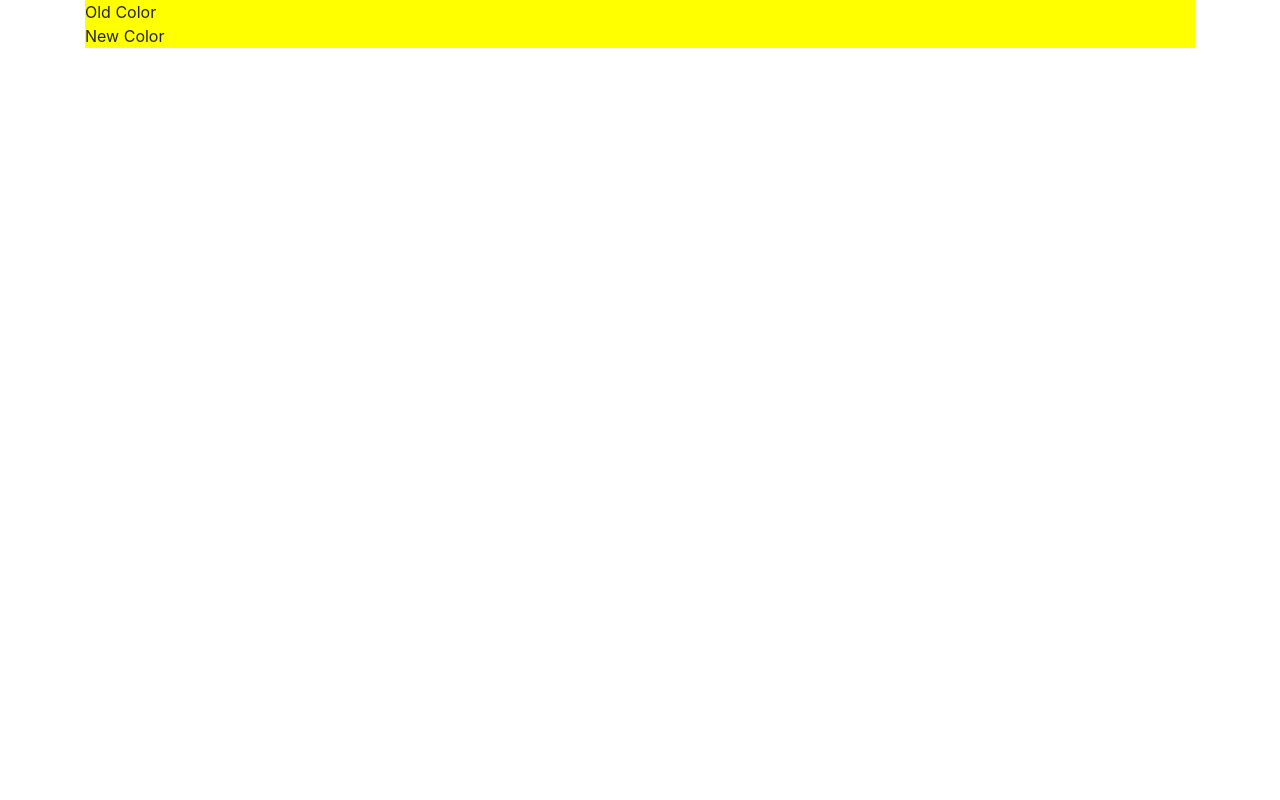
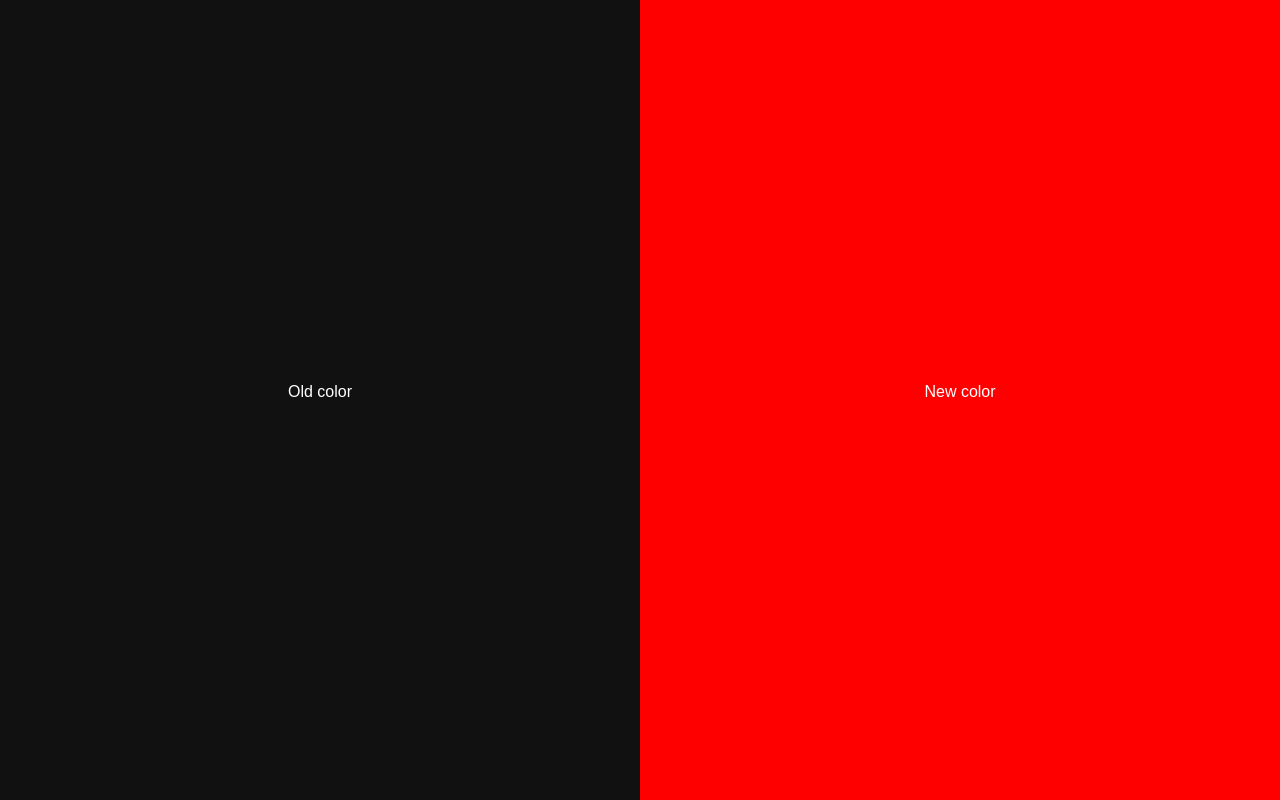
Before and after one commit to LewisFreitas/hackerschool, a website: page src/index.html in a window 1280 px wide. Drawn offline with nearby package versions, Linux system fonts and the light colour scheme.

Commit message:
final version b4 workshop

```diff
--- a/src/index.html
+++ b/src/index.html
@@ -1,4 +1,6 @@
+<!DOCTYPE html>
 <html>
+
 <head>
   <meta charset="utf-8">
   <meta name="viewport" content="width=device-width, initial-scale=1, shrink-to-fit=no">
@@ -12,21 +14,61 @@
   <script src="js/_config_addresses.js"></script>
   <script src="js/_config_lesson1.js"></script>
   <script src="js/app.js"></script>
+  <style>
+    body {
+      font-family: Arial;
+      color: white;
+    }
+
+    .split {
+      height: 100%;
+      width: 50%;
+      position: fixed;
+      z-index: 1;
+      top: 0;
+      overflow-x: hidden;
+      padding-top: 20px;
+    }
+
+    .left {
+      left: 0;
+      background-color: #111;
+    }
+
+    .right {
+      right: 0;
+      background-color: red;
+    }
+
+    .centered {
+      position: absolute;
+      top: 50%;
+      left: 50%;
+      transform: translate(-50%, -50%);
+      text-align: center;
+    }
+
+    .centered img {
+      width: 150px;
+      border-radius: 50%;
+    }
+  </style>
 </head>
+
 <body>
-    <div class="container">
-      <div class="panel panel-default" id="oldColor" style="background-color:yellow">
-        <div class="panel-body">Old Color</div>
-      </div>
-      <div class="panel panel-default" id="newColor" style="background-color:yellow">
-        <div class="panel-body">New Color</div>
+
+  <div id="oldColor" class="split left">
+    <div class="centered">
+      <p>Old color</p>
     </div>
   </div>
-    <div id="lesson1">
+
+  <div id="newColor" class="split right">
+    <div class="centered">
+      <p>New color</p>
     </div>
-    <div id="lesson2">
   </div>
-    <div id="lesson3">
-    </div>
+
 </body>
+
 </html>
--- a/src/js/_config_addresses.js
+++ b/src/js/_config_addresses.js
@@ -1,9 +1 @@
 Config_Lesson1Address = '0x2560c9b558bb475a35278dda8391d85ffb3d7e92'
-
-Config_Lesson2Address = ''
-
-Config_Lesson3Address = ''
-
-Config_Lesson4Address = ''
-
-Config_Lesson5Address = ''
--- a/src/js/app.js
+++ b/src/js/app.js
@@ -12,22 +12,6 @@ App = {
   Lesson1ABI : Config_Lesson1ABI,
   Lesson1Address : Config_Lesson1Address,
   Lesson1Instance : null,
-
-  // Lesson2ABI : Config_Lesson2ABI,
-  // Lesson2Address : Config_Lesson2Address,
-  // Lesson2Instance : null,
-  //
-  // Lesson3ABI : Config_Lesson3ABI,
-  // Lesson3Address : Config_Lesson3Address,
-  // Lesson3Instance : null,
-  //
-  // Lesson4ABI : Config_Lesson4ABI,
-  // Lesson4Address : Config_Lesson4Address,
-  // Lesson4Instance : null,
-  //
-  // Lesson5ABI : Config_Lesson5ABI,
-  // Lesson5Address : Config_Lesson5Address,
-  // Lesson5Instance : null,
 
   init : function(){
 
@@ -102,13 +86,19 @@ App = {
     });
   },
 
-  handleStatus : function(status){
-
-  },
-
   handleColorChanges : function(oldColor, newColor){
     $("#oldColor").css("background-color", colors[oldColor]);
     $("#newColor").css("background-color", colors[newColor]);
+  },
+
+  loadColors : function(){
+    App.Lesson1Instance.getBackgroundColor(function(error, result){
+      if(!error){
+        var color = web3.toDecimal(result);
+        $("#oldColor").css("background-color", colors[color]);
+        $("#newColor").css("background-color", colors[color]);
+      } else console.error(error);
+    });
   }
 }
 
@@ -116,5 +106,6 @@ $(function(){
   $(window).on('load', function(){
     App.init();
     App.eventListenerContracts();
+    App.loadColors();
   });
 })
```
Lines whose indentation alone changed are shown as unchanged.
